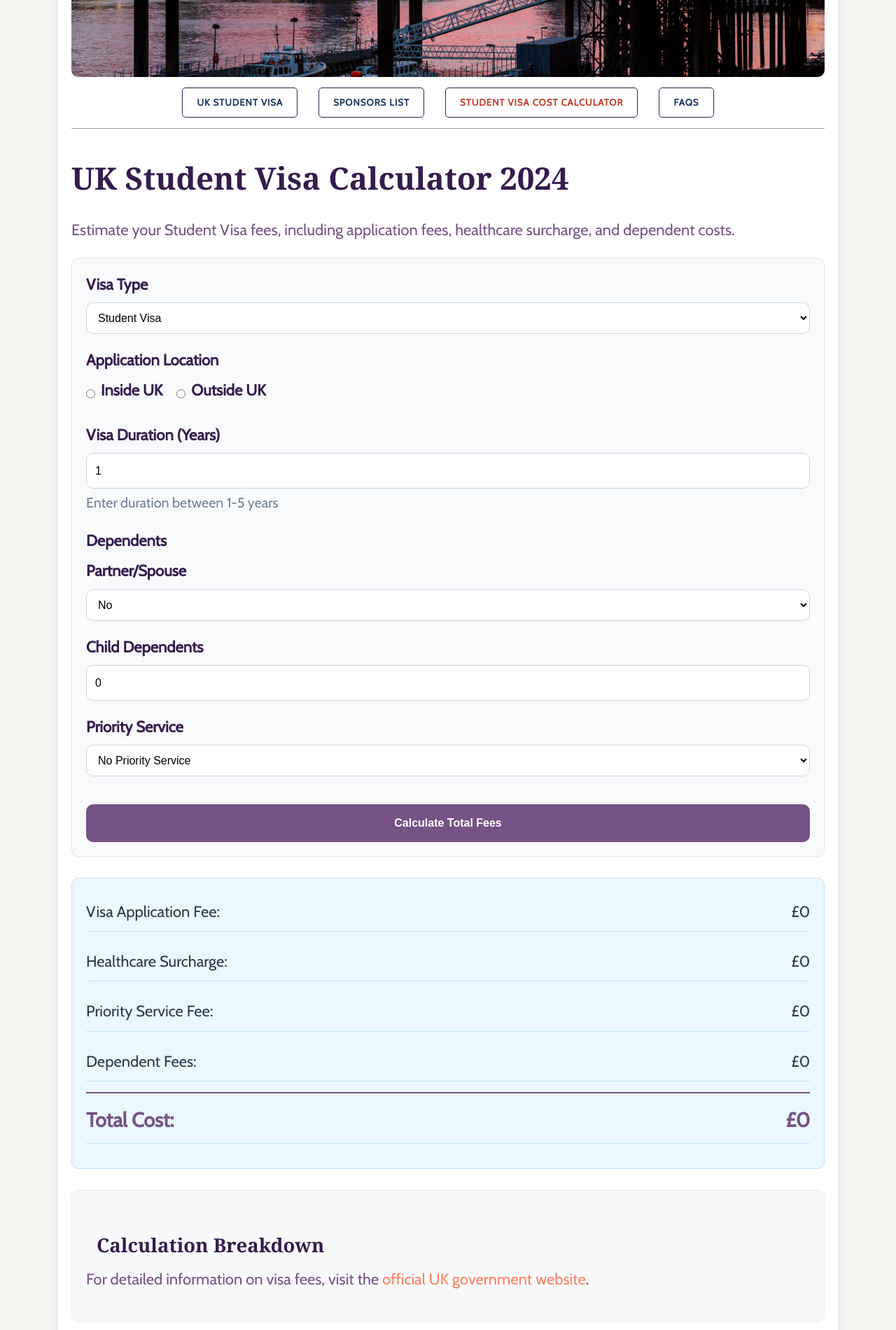
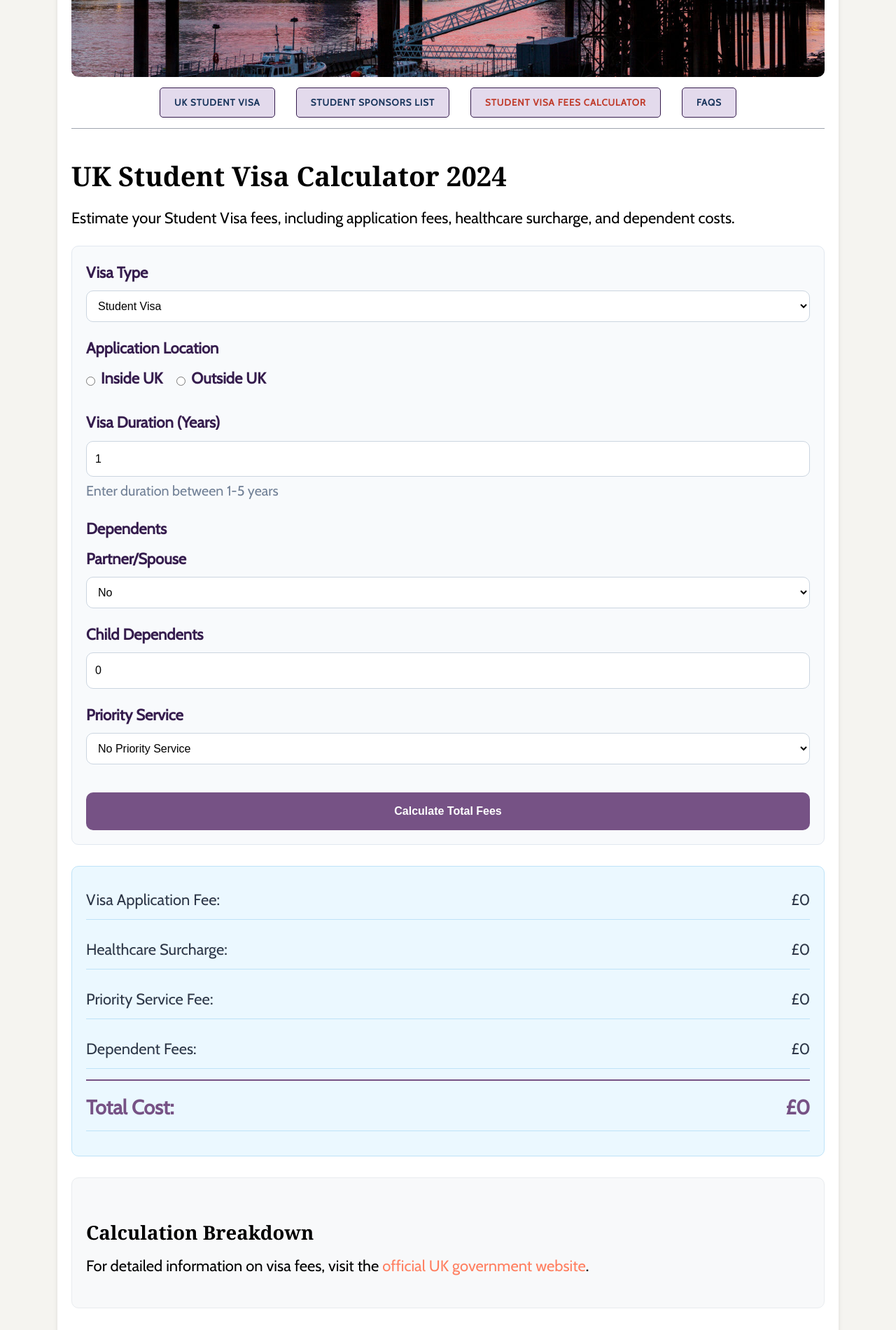
Before and after one commit to tutenstein/uk-student-sponsor, a website built with webpack: page public/calculate-student-visa-cost/index.html in a window 1280 px wide. Shown: the part 540-2440 px from the top of the page at 70% size. Built offline with nearby package versions, Linux system fonts and the light colour scheme.

Commit message:
update css

```diff
--- a/public/calculate-student-visa-cost/index.html
+++ b/public/calculate-student-visa-cost/index.html
@@ -65,12 +65,6 @@
             padding: 20px;
             border-radius: var(--border-radius);
             box-shadow: var(--box-shadow);
-        }
-
-        h1 {
-            color: var(--primary-color);
-            margin-bottom: 30px;
-            font-size: 2em;
         }
 
         .calculator-section {
@@ -201,11 +195,6 @@
     margin-bottom: 10px; /* Space between list items */
 }
 
-.explanation-section h3 {
-    color: var(--primary-color);
-    margin-bottom: 15px;
-    padding: 0 15px; /* Add inner padding to header */
-}
 @media (max-width: 767px) {
     body {
         padding: 10px; /* Reduced padding for mobile */
@@ -230,8 +219,8 @@
             <nav class="navigation border--bottom pt1">
                 <ul class="no-bullets list--inline pb1 bold">
                     <li class="small mr2"><a class="link link--text" href="/">UK Student Visa</a></li>
-                    <li class="small mr2"><a class="link link--text" href="../student-sponsor-list/">Sponsors List</a></li>
-                    <li class="small mr2"><a class="link link--text current" href=".">Student Visa Cost Calculator</a></li>
+                    <li class="small mr2"><a class="link link--text" href="../student-sponsor-list/">Student Sponsors List</a></li>
+                    <li class="small mr2"><a class="link link--text current" href=".">Student Visa Fees Calculator</a></li>
                     <li class="small mr2"><a class="link link--text" href="../faqs/">FAQs</a></li>
                 </ul>
             </nav>
```
Also changed, not shown: public/faqs/index.html (+2 -2 lines), public/index.html (+2 -2 lines), public/privacy-policy/index.html (+1 -1 lines), public/student-sponsor-list/index.html (+2 -2 lines), public/dist/calculator.bundle.js, public/dist/main.bundle.js, public/dist/output.css, src/css/style.css.
